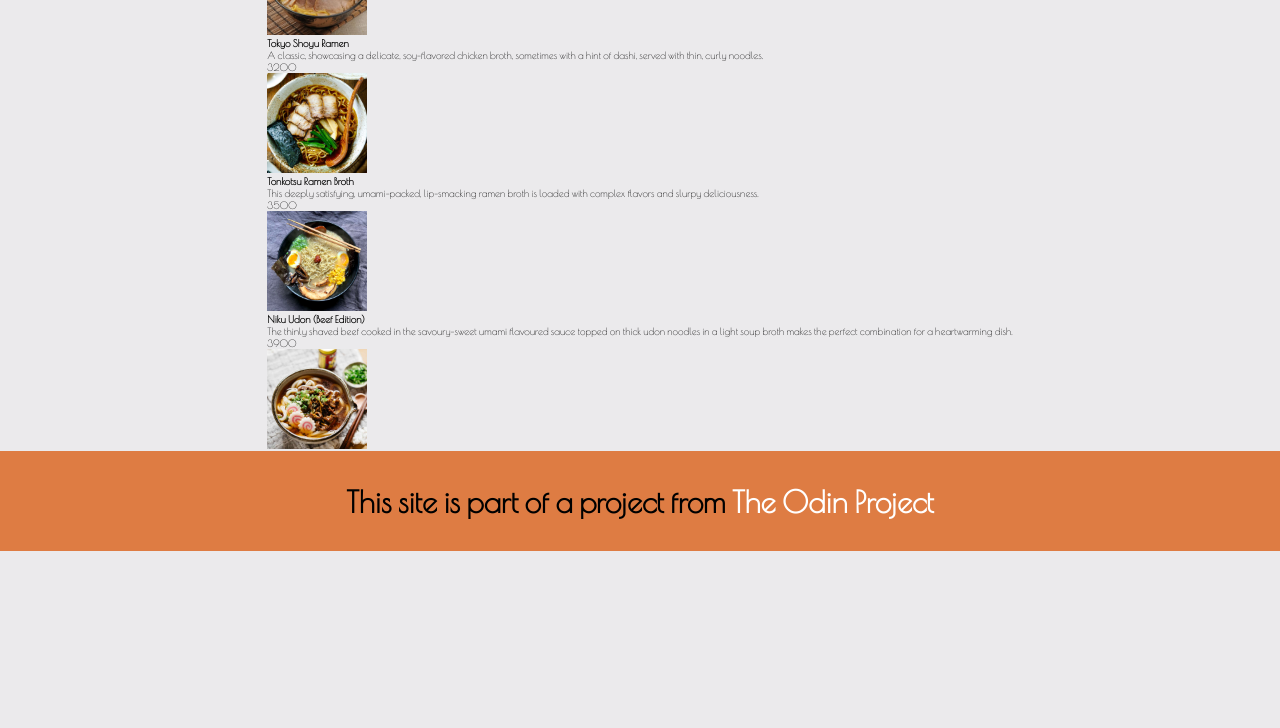
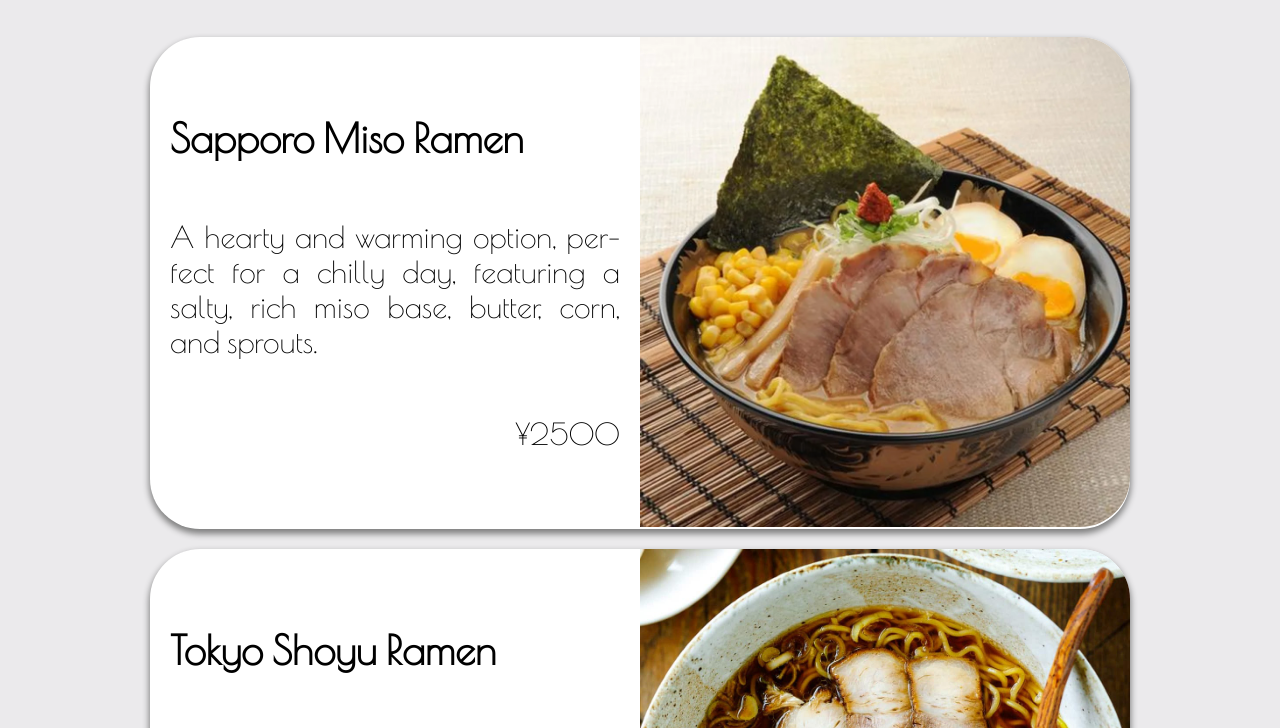
Before and after one commit to SoraK93/project-restaurant-page, a website built with webpack: page src/template.html in a window 1280 px wide. Shown: the part 601-1329 px from the top of the page. Before the commit the page ends 1152 px from the top, so only its background shows below. Built offline with nearby package versions, Linux system fonts and the light colour scheme.

Commit message:
Complete menu page

```diff
--- a/src/css/home.css
+++ b/src/css/home.css
@@ -1,3 +1,8 @@
+:root {
+  --description-bg: rgb(255, 255, 255);
+  --description-shadow: rgb(128, 128, 128);
+}
+
 /* Home */
 .home > div {
   margin: 5em 15em;
--- a/src/css/menu.css
+++ b/src/css/menu.css
@@ -1,12 +1,13 @@
-/* Remove later */
-.item-img img {
-    width: 100px;
+:root {
+  --menu-bg: rgb(255, 255, 255);
+  --menu-shadow: rgb(128, 128, 128);
 }
 
 .menu {
   display: flex;
   flex-direction: column;
   align-items: center;
+  margin: 5em 15em;
 }
 
 .menu-intro {
@@ -15,5 +16,40 @@
 }
 .menu-intro h2 {
   font-size: 5rem;
-    margin: 1em 0;
+  margin: 1em 0 0.5em 0;
 }
+.menu-intro p {
+  font-size: 3rem;
+}
+
+.items {
+  display: grid;
+  grid-template-columns: 1fr 1fr;
+  background-color: var(--menu-bg);
+  border-radius: 50px;
+  margin-bottom: 2em;
+  box-shadow: 0 4px 6px 1px var(--menu-shadow);
+}
+.item-details {
+  padding: 2em;
+  display: flex;
+  flex-direction: column;
+  justify-content: space-evenly;
+}
+.item-details h3 {
+  font-size: 4em;
+}
+.item-details p {
+  font-size: 3em;
+}
+.item-details p:nth-of-type(1) {
+  text-align: justify;
+  hyphens: auto;
+}
+.item-details p:nth-of-type(2) {
+  align-self: flex-end;
+}
+.item-img img {
+  width: 100%;
+  border-radius: 0 50px 50px 0;
+}
--- a/src/css/styles.css
+++ b/src/css/styles.css
@@ -7,8 +7,6 @@
   --header-button-bg: rgb(212, 74, 40, 0.8);
   --header-button-color: rgb(255, 255, 255);
   --header-button-shadow-solid: rgba(255, 196, 0, 0.5);
-  --description-bg: rgb(255, 255, 255);
-  --description-shadow: rgb(128, 128, 128);
   --footer-button-bg: rgba(219, 97, 26, 0.8);
   --footer-text-color: rgb(255, 255, 255);
   --footer-text-color-hover: rgb(233, 204, 39);
--- a/src/js/index.js
+++ b/src/js/index.js
@@ -24,7 +24,7 @@ document.querySelector("nav").addEventListener("click", (e) => {
       break;
     case "Contact Us":
       content.innerHTML = "";
-      content.appendChild(contact);
+    //   content.appendChild(contact);
       break;
   }
 });
--- a/src/js/menu.js
+++ b/src/js/menu.js
@@ -62,7 +62,7 @@ menuList.forEach((item) => {
   itemDetails.classList.add("item-details");
   createItem(item.name, "h3", itemDetails);
   createItem(item.description, "p", itemDetails);
-  createItem(item.price, "p", itemDetails);
+  createItem(`¥${item.price}`, "p", itemDetails);
 
   let itemImg = document.createElement("div");
   itemImg.classList.add("item-img");
```
Lines whose indentation alone changed are shown as unchanged.
